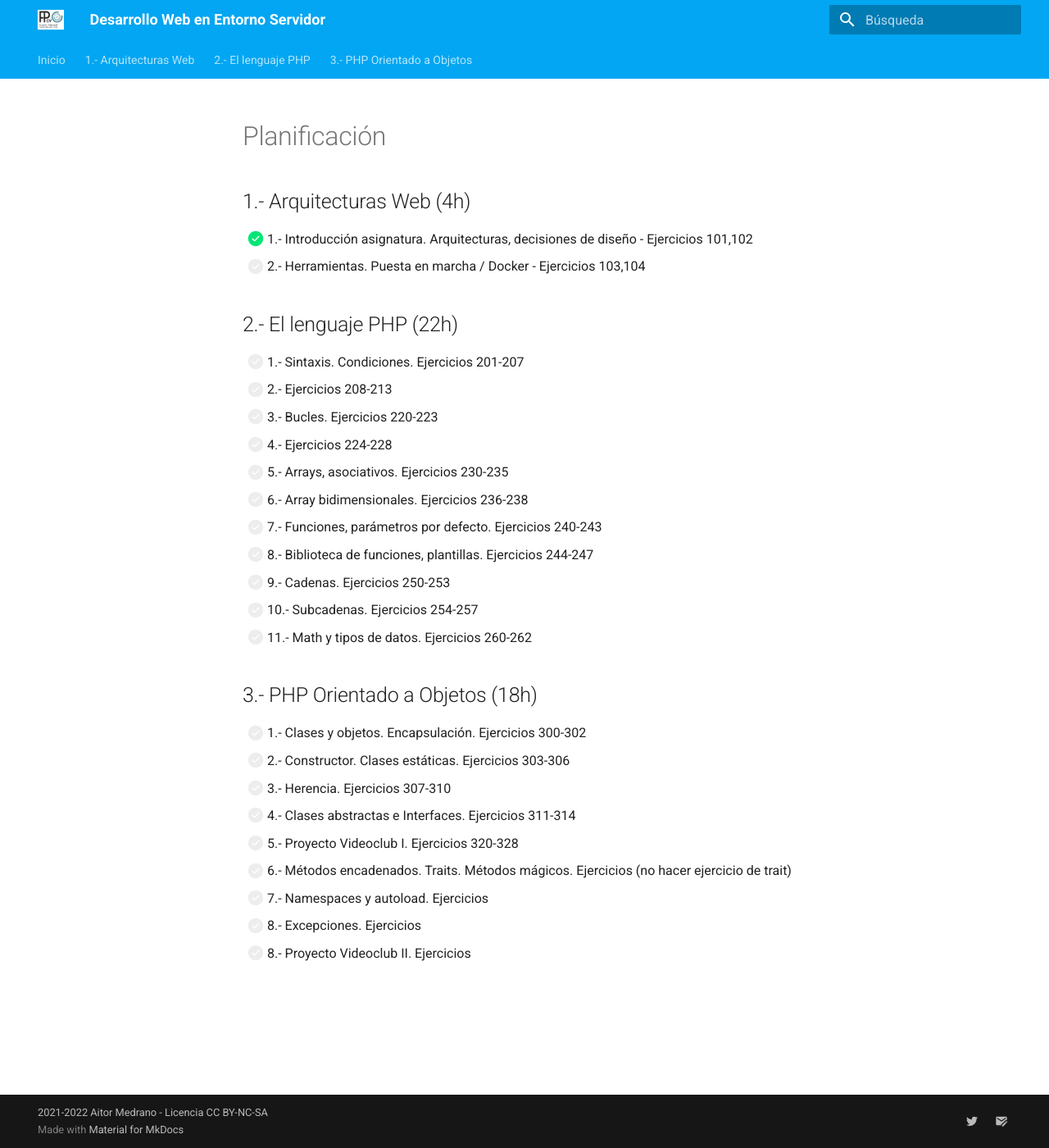
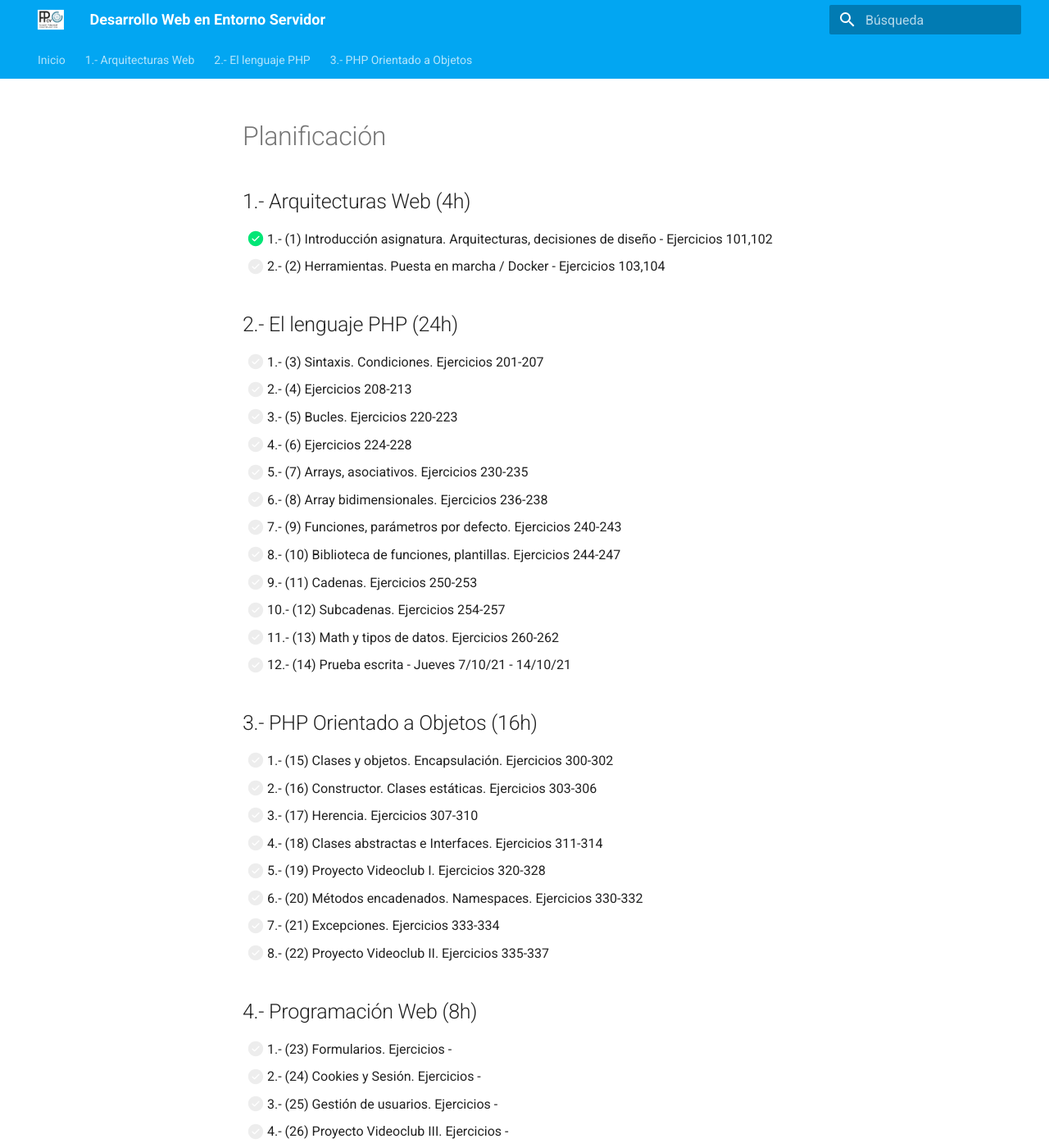
Before and after one commit to aitor-medrano/dwes2122, an MkDocs documentation site: the page built from docs/planning.md, in a window 1280 px wide and 1400 px high. Shown: the whole window at 82% size. Built offline with MkDocs 1.6.1 and Material for MkDocs 9.7.7, drawn with Linux system fonts in a browser that asks for light colours; some of the changed text lies outside the part shown.

Commit message:
ajustado planning oo

```diff
--- a/docs/planning.md
+++ b/docs/planning.md
@@ -2,31 +2,49 @@
 
 ## 1.- Arquitecturas Web (4h)
 
-- [X] 1.- Introducción asignatura. Arquitecturas, decisiones de diseño - Ejercicios 101,102
-- [ ] 2.- Herramientas. Puesta en marcha / Docker - Ejercicios 103,104
+- [X] 1.- (1) Introducción asignatura. Arquitecturas, decisiones de diseño - Ejercicios 101,102
+- [ ] 2.- (2) Herramientas. Puesta en marcha / Docker - Ejercicios 103,104
 
-## 2.- El lenguaje PHP (22h)
+## 2.- El lenguaje PHP (24h)
 
-- [ ] 1.- Sintaxis. Condiciones. Ejercicios 201-207
-- [ ] 2.- Ejercicios 208-213
-- [ ] 3.- Bucles. Ejercicios 220-223
-- [ ] 4.- Ejercicios 224-228
-- [ ] 5.- Arrays, asociativos. Ejercicios 230-235
-- [ ] 6.- Array bidimensionales. Ejercicios 236-238
-- [ ] 7.- Funciones, parámetros por defecto. Ejercicios 240-243
-- [ ] 8.- Biblioteca de funciones, plantillas. Ejercicios 244-247
-- [ ] 9.- Cadenas. Ejercicios 250-253
-- [ ] 10.- Subcadenas. Ejercicios 254-257
-- [ ] 11.- Math y tipos de datos. Ejercicios 260-262
+- [ ] 1.- (3) Sintaxis. Condiciones. Ejercicios 201-207
+- [ ] 2.- (4) Ejercicios 208-213
+- [ ] 3.- (5) Bucles. Ejercicios 220-223
+- [ ] 4.- (6) Ejercicios 224-228
+- [ ] 5.- (7) Arrays, asociativos. Ejercicios 230-235
+- [ ] 6.- (8) Array bidimensionales. Ejercicios 236-238
+- [ ] 7.- (9) Funciones, parámetros por defecto. Ejercicios 240-243
+- [ ] 8.- (10) Biblioteca de funciones, plantillas. Ejercicios 244-247
+- [ ] 9.- (11) Cadenas. Ejercicios 250-253
+- [ ] 10.- (12) Subcadenas. Ejercicios 254-257
+- [ ] 11.- (13) Math y tipos de datos. Ejercicios 260-262
+- [ ] 12.- (14) Prueba escrita - Jueves 7/10/21 - 14/10/21
 
-## 3.- PHP Orientado a Objetos (18h)
+## 3.- PHP Orientado a Objetos (16h)
 
-- [ ] 1.- Clases y objetos. Encapsulación. Ejercicios 300-302
-- [ ] 2.- Constructor. Clases estáticas. Ejercicios 303-306
-- [ ] 3.- Herencia. Ejercicios 307-310
-- [ ] 4.- Clases abstractas e Interfaces. Ejercicios 311-314
-- [ ] 5.- Proyecto Videoclub I. Ejercicios 320-328
-- [ ] 6.- Métodos encadenados. Traits. Métodos mágicos. Ejercicios (no hacer ejercicio de trait)
-- [ ] 7.- Namespaces y autoload. Ejercicios
-- [ ] 8.- Excepciones. Ejercicios
-- [ ] 8.- Proyecto Videoclub II. Ejercicios
+- [ ] 1.- (15) Clases y objetos. Encapsulación. Ejercicios 300-302
+- [ ] 2.- (16) Constructor. Clases estáticas. Ejercicios 303-306
+- [ ] 3.- (17) Herencia. Ejercicios 307-310
+- [ ] 4.- (18) Clases abstractas e Interfaces. Ejercicios 311-314
+- [ ] 5.- (19) Proyecto Videoclub I. Ejercicios 320-328
+- [ ] 6.- (20) Métodos encadenados. Namespaces. Ejercicios 330-332
+- [ ] 7.- (21) Excepciones. Ejercicios 333-334
+- [ ] 8.- (22) Proyecto Videoclub II. Ejercicios 335-337
+
+## 4.- Programación Web (8h)
+
+- [ ] 1.- (23) Formularios. Ejercicios -
+- [ ] 2.- (24) Cookies y Sesión. Ejercicios -
+- [ ] 3.- (25) Gestión de usuarios. Ejercicios -
+- [ ] 4.- (26) Proyecto Videoclub III. Ejercicios -
+
+## 5.- Herramientas Web (16h)
+
+- [ ] 1.- (27) Composer. Ejercicios -
+- [ ] 2.- (28) Uso de logs con *Monolog*. Ejercicios -
+- [ ] 3.- (29) Monolog II. Ejercicios -
+- [ ] 4.- (30) Pruebas con *PhpUnit*. Ejercicios -
+- [ ] 5.- (31) Pruebas II. Ejercicios -
+- [ ] 6.- (32) Webscrapping. Ejercicios -
+- [ ] 7.- (33) Documentación con *phpDocumentor* . Ejercicios -
+- [ ] 8.- (34) Prueba escrita
```
